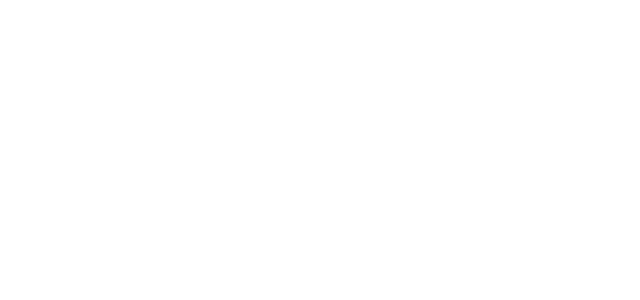
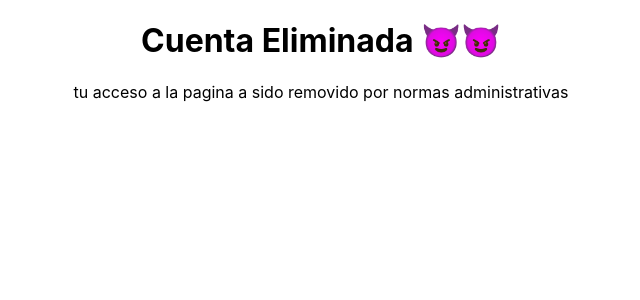
Before and after one commit to SebaVCH/DeliveryStore, a React (Create React App) app in the folder Frontend/my-app/: page /Cuentaeliminada in a window 1280 px wide. Before the commit this address had no page. Shown: the top 300 px of the page, without its empty margins (319-959 px from the left). Built offline with nearby package versions, Linux system fonts and the light colour scheme.

Commit message:
filtro de acceso por usuario baneado

```diff
--- /dev/null
+++ b/Frontend/my-app/src/pages/Cuentaeliminada.tsx
@@ -0,0 +1,11 @@
+import React from 'react';
+//import { useNavigate } from 'react-router-dom';
+
+export const Cuentaeliminada = () => {
+    return (
+        <div>
+            <h1><strong>Cuenta Eliminada 😈😈</strong></h1>
+            <p>tu acceso a la pagina a sido removido por normas administrativas</p>
+        </div>
+    );
+};
--- a/Frontend/my-app/src/pages/Homegeneral.tsx
+++ b/Frontend/my-app/src/pages/Homegeneral.tsx
@@ -208,11 +208,18 @@ export const Homegeneral = () => {
 
 
         { user.RoleType === 2 && (
-            <button onClick={()=> navigate('/Repartidores')}>Vista de repartidor</button>
+            <>
+                <button onClick={()=> navigate('/Repartidores')}>Vista de repartidor</button>
+                <button onClick={logout}> Cerrar sesión </button>
+            </>
+
         )}
 
         { user.RoleType === 3 && (
-            <button onClick={()=> navigate('/AdminDashboard')}>Vista de admin</button>
+            <>
+                <button onClick={()=> navigate('/AdminDashboard')}>Vista de admin</button>
+                <button onClick={logout}> Cerrar sesión </button>
+            </>
         )}
 
 
--- a/Frontend/my-app/src/routes/AppRoutes.tsx
+++ b/Frontend/my-app/src/routes/AppRoutes.tsx
@@ -11,6 +11,7 @@ import {Envios} from '../pages/Envios';
 import {Homegeneral} from '../pages/Homegeneral';
 import { Noautorizado } from '../pages/Noautorizado';
 import {Carrito} from '../pages/Carrito';
+import { Cuentaeliminada } from '../pages/Cuentaeliminada';
 export const AppRoutes = () => {
   return (
     <Routes>
@@ -23,7 +24,7 @@ export const AppRoutes = () => {
 
       <Route path='/Home'element={<PrivateRoute roles={[1]}><Home/></PrivateRoute>}/>
       <Route path='/Homegeneral'element={<PrivateRoute> <Homegeneral/> </PrivateRoute>}/>
-
+      <Route path='/Cuentaeliminada' element={<Cuentaeliminada/>}/>
       <Route path='/Noautorizado' element={<Noautorizado/>}/>
       <Route path='/Producto' element={<PrivateRoute roles={[1]}><Producto/></PrivateRoute>}/>
 
--- a/Frontend/my-app/src/routes/PrivateRoute.tsx
+++ b/Frontend/my-app/src/routes/PrivateRoute.tsx
@@ -16,14 +16,23 @@ export const PrivateRoute = ({children, roles}: PropRutaspriv) => {
     {
         return <Navigate to = '/Login' replace/>;
     }
+
+    if(user?.Banned)
+    {
+        sessionStorage.removeItem('token');
+        return <Navigate to = '/Cuentaeliminada' replace />;
+    }
     if(isLoading) {
         return <div>cargando datos del usuario...</div>
     }
+
     if(roles && (!user || !roles.includes(user.RoleType)))
     {
         return <Navigate to = '/Noautorizado' replace/>;      //redirecionar la page en caso de no autorizado 401 en front (hacer la page pa q el usuario tenga feedback)
 
     }
 
+
+
     return <>{children}</>;
 }
```
Also changed, not shown: 2 other files (tests, documents, lock files or other folders).
